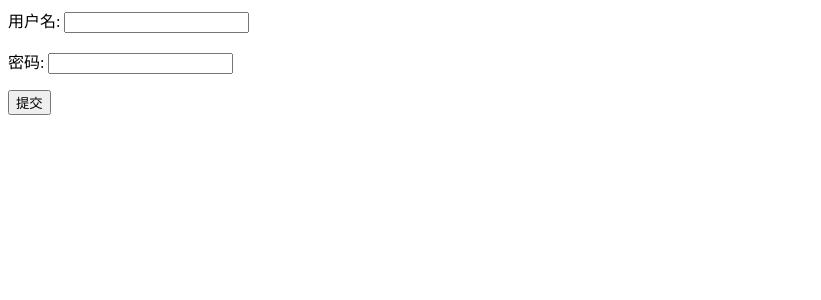
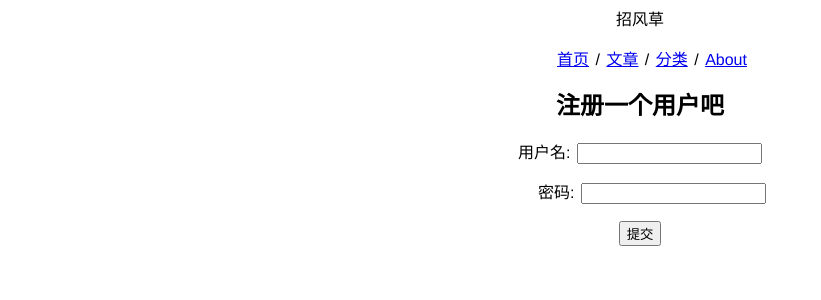
Before and after one commit to Yacoding/ANet, a Django app: page /register/ in a window 1280 px wide. Shown: the top 300 px of the page, without its empty margins (0-821 px from the left). Run offline with Django 3.2, Linux system fonts and the light colour scheme.

Commit message:
修改css

```diff
--- a/ANet/blog/media/style/baseline.base.css
+++ b/ANet/blog/media/style/baseline.base.css
@@ -39,6 +39,8 @@ table											{ font: inherit; width: 100%; }
 article, aside, header, hgroup,
 nav, figure, section, footer					{ display: block; }
 
+.center											{ text-align: center; margin-right: auto; margin-left: auto; }
+
 /* Debug */
 .debug											{ outline: solid gold 1px; }
 .debug-background								{ background: rgba(255, 215, 0, 0.2) !important; }
--- a/ANet/blog/templates/base.html
+++ b/ANet/blog/templates/base.html
@@ -1,11 +1,17 @@
 <html>
     <head>
         <title>{% block head_title %}Welcome to my blog{% endblock %}</title>
-        <link href="/site_medias/style/site.css" rel="stylesheet" type="text/css">
+        <link href="/site_medias/style/baseline.base.css" rel="stylesheet" type="text/css">
     </head>
     <body>
+        {% block navi %}
+            <div class="center">
+                <p>招风草</p>
+                <p><a href="/blog/">首页</a> / <a href="/文章列表/">文章</a> / <a href="/categoies/">分类</a> / <a href="/about/">About</a>
+            </div>
+        {% endblock %}
     	{% block user_info %}{% endblock %}
-        <h1>{% block title %}Welcome to my block{% endblock %}</h1>
+        <h2>{% block title %}Welcome to my block{% endblock %}</h2>
         {% block content %}
 
         {% endblock %}
--- a/ANet/blog/templates/login.html
+++ b/ANet/blog/templates/login.html
@@ -1,13 +1,11 @@
-<html>
-<head>
-	<title>用户注册</title>
-</head>
-<body>
-	<div width="50%">
+{% extends 'base.html' %}
+{% block head_title %}注册博客用户{% endblock %}
+{% block title%}<div class="center">注册一个用户吧</div>{% endblock %}
+{% block content%}
+	<div class="center">
 		<form method="POST">
 			{{ rf.as_p }}
 			<input type="submit" value="提交" />
 		</form>
 	</div>
-</body>
-</html>
+{% endblock %}
```
